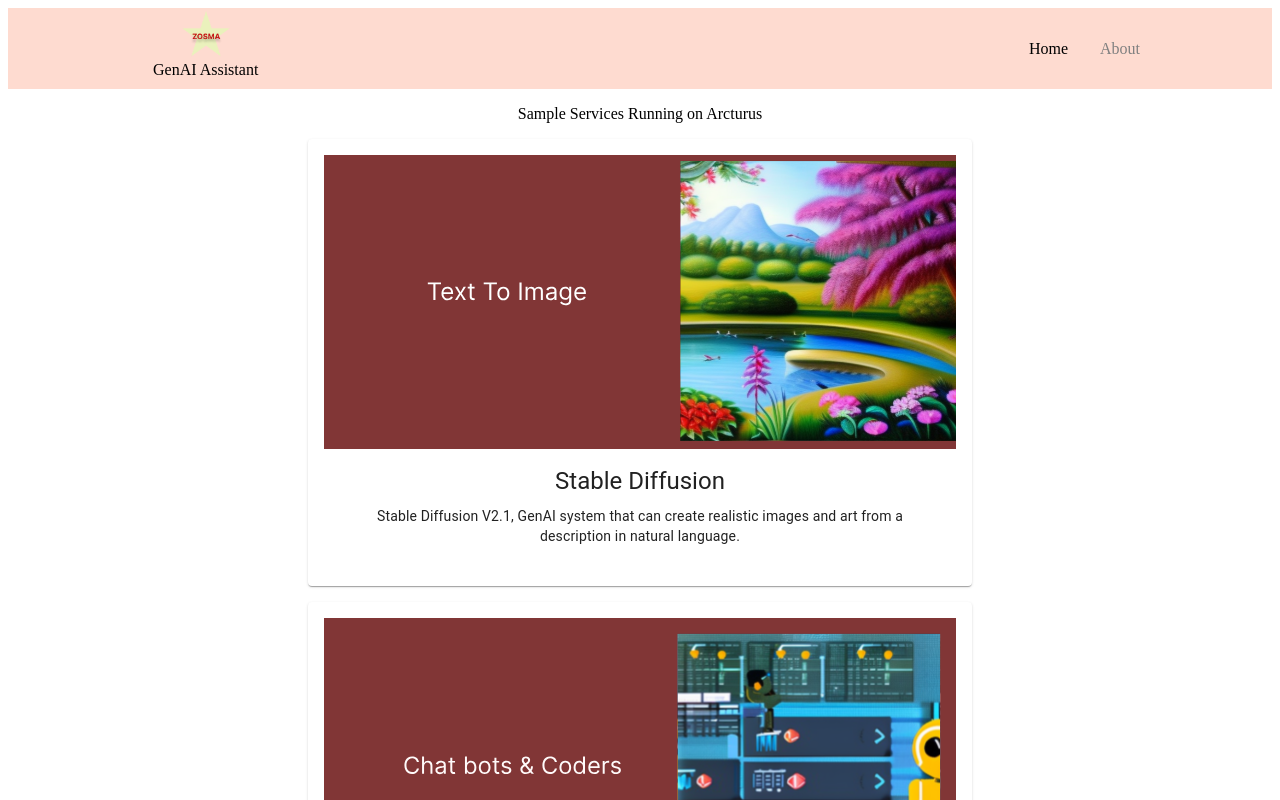
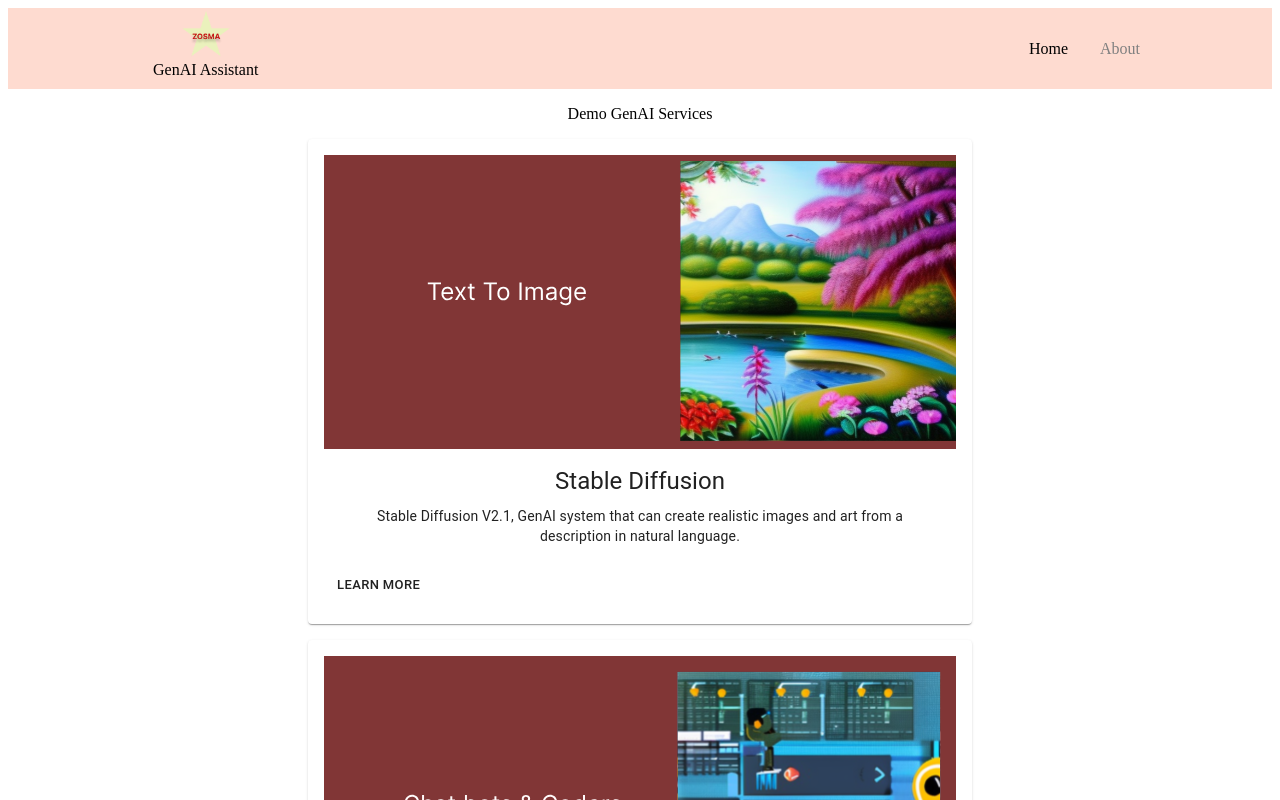
Before and after one commit to rampenke/zosma-webapp, a React (Create React App) app: page / in a window 1280 px wide. Shown: the top 800 px of the page. Built offline with nearby package versions, Linux system fonts and the light colour scheme; no server answers.

Commit message:
external links to learn more

```diff
--- a/src/pages/index.js
+++ b/src/pages/index.js
@@ -22,7 +22,7 @@
 	return (
 		<div>
 		<div style={{display: 'flex', flexDirection: 'column', justifyContent: 'center', alignItems: 'center', textAlign: 'center'}}>
-		<div style={{fontSize: '1em', padding: '1em'}}>Sample Services Running on Arcturus</div>
+		<div style={{fontSize: '1em', padding: '1em'}}>Demo GenAI Services</div>
 
 		<Card style={{width:cardWith, padding: '1em'}}>
 			<Link to={`/avatar/${demoSubscription}`}>
@@ -40,13 +40,15 @@
 				Stable Diffusion V2.1, GenAI system that can create realistic images and art from a description in natural language.
 				</Typography>
 			</CardContent>
-			{/*
+
 			<CardActions>
+				{/*
 				<Link to={`/avatar/${demoSubscription}`}><Button size="small">Try Demo</Button></Link>
 				<a  href="https://zosma-ai.myshopify.com"> <Button size="small">Subscribe</Button></a>
+				*/}
 				<a  href="https://stablediffusionweb.com/"> <Button size="small">Learn More</Button></a>
 			</CardActions>
-			*/}
+
 		</Card>
 		<Card style={{width:cardWith, padding: '1em', margin: '1em'}}>
 			<Link to={`/story/${demoSubscription}`}>
@@ -64,13 +66,15 @@
 				LLaMA-2 is a transformers model pretrained on a very large corpus of English data in a self-supervised fashion.
 				</Typography>
 			</CardContent>
-			{/*
+
 			<CardActions>
+				{/*
 				<Link to={`/story/${demoSubscription}`}><Button size="small">Try Demo</Button></Link>
 				<a  href="https://zosma-ai.myshopify.com"> <Button size="small">Subscribe</Button></a>
+				*/}
 				<a  href="https://ai.meta.com/llama/"> <Button size="small">Learn More</Button></a>
 			</CardActions>
-			*/}
+
 		</Card>
 
 		</div>
```
